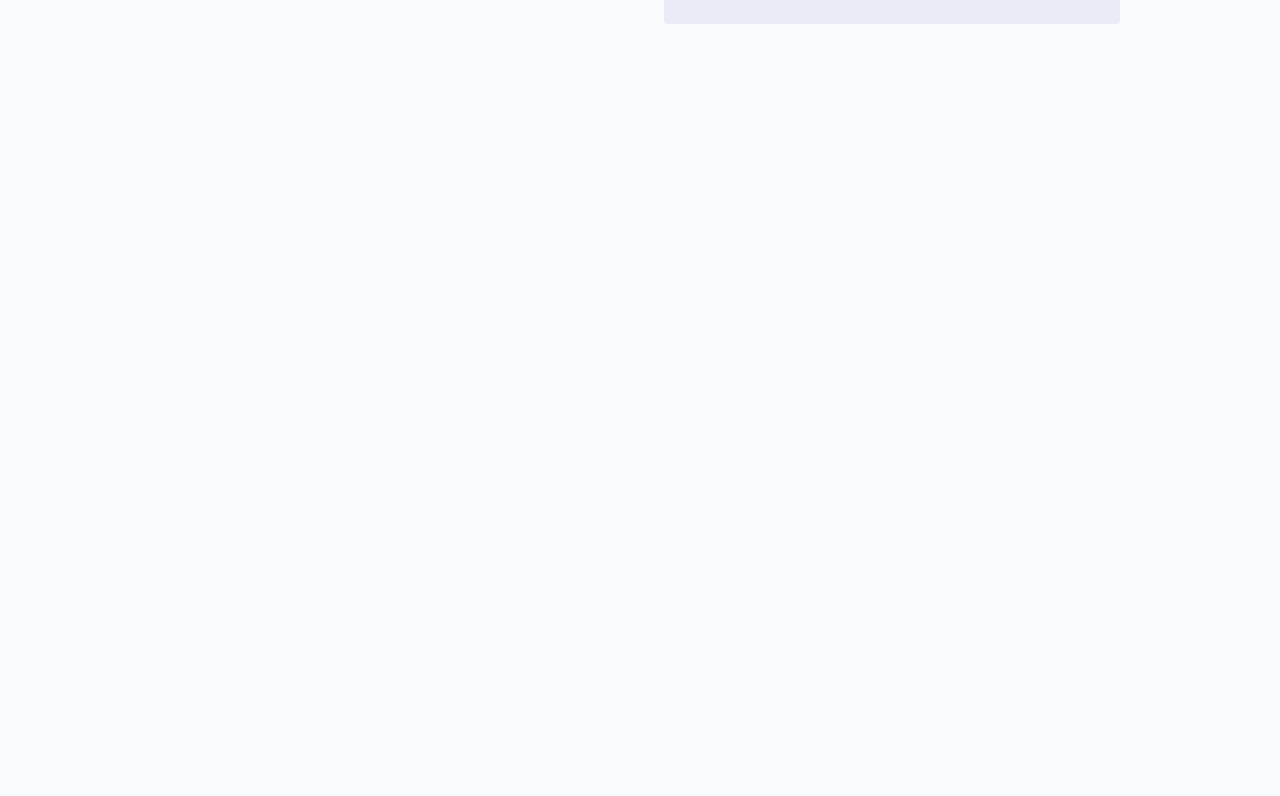
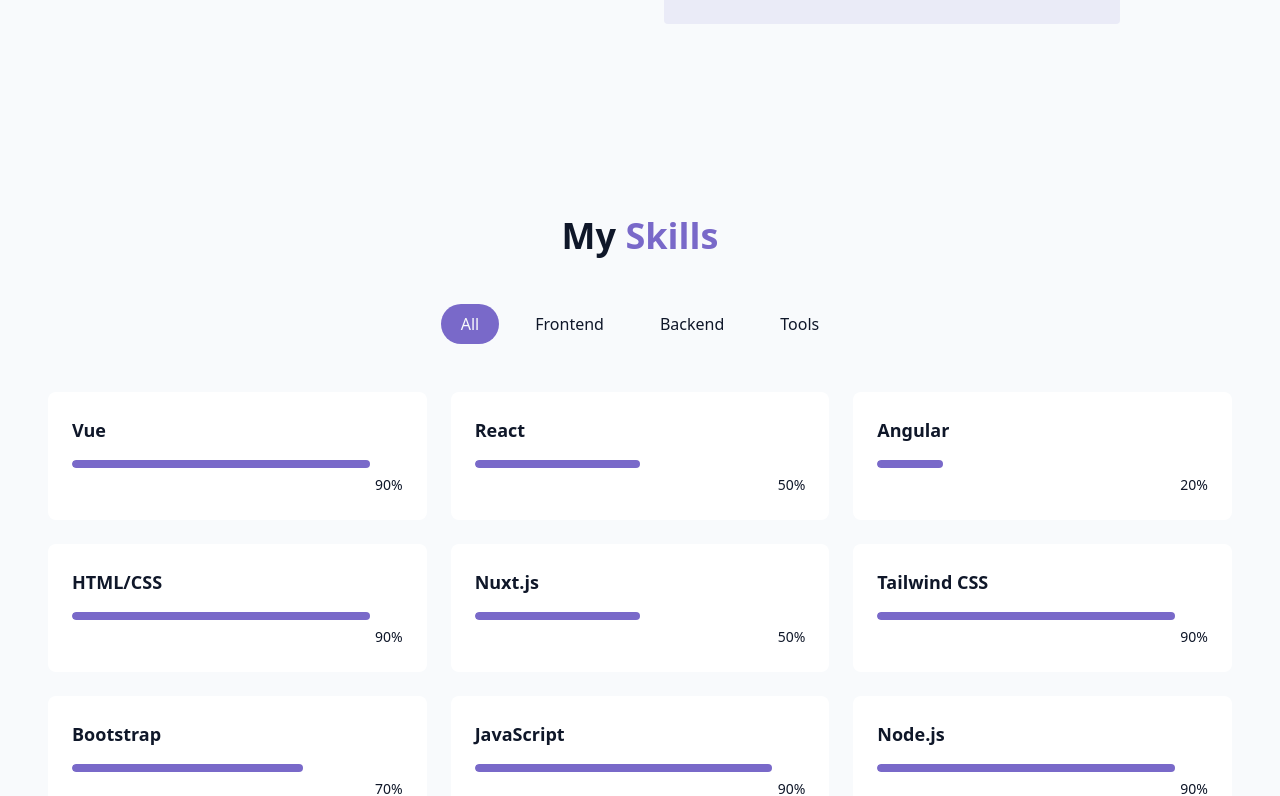
Before and after one commit to CamilaVerssao/portfolio, a React (Vite) app: page / in a window 1280 px wide. Shown: the part 1404-2200 px from the top of the page. Before the commit the page ends 1524 px from the top, so only its background shows below. Built offline with nearby package versions, Linux system fonts and the light colour scheme.

Commit message:
feat: criada seção de skills

```diff
--- a/src/components/AboutSection.jsx
+++ b/src/components/AboutSection.jsx
@@ -2,7 +2,7 @@ import { Briefcase, Code, User } from "lucide-react"
 
 const AboutSection = () => {
   return (
-    <section id="#about" className="py-24 px-4 relative">
+    <section id="about" className="py-24 px-4 relative">
       <div className="container mx-auto max-w-5xl">
         <h2 className="text-3xl md:text-4xl font-bold mb-12 text-center">
           About
--- a/src/components/HeroSection.jsx
+++ b/src/components/HeroSection.jsx
@@ -16,7 +16,7 @@ function HeroSection() {
 
                 <p className="text-lg md:text-xl text-muted-foreground max-2-2xl mx-auto opacity-0 animate-fade-in-delay-3">
                     I craft stellar web experiences powered by modern technologies.
-                    Navigating between <span class="text-primary">back-end constellations</span> and
+                    Navigating between <span className="text-primary">back-end constellations</span> and
                     <span className="text-primary ml-1">front-end galaxies</span>, building interfaces that shine through beauty
                     and functionality.
                 </p>
--- /dev/null
+++ b/src/components/SkillsSection.jsx
@@ -0,0 +1,82 @@
+import { useState } from "react"
+
+const skills = [
+    { name: 'Vue', level: 90, category: 'frontend'},
+    { name: 'React', level: 50, category: 'frontend'},
+    { name: 'Angular', level: 20, category: 'frontend'},
+    { name: 'HTML/CSS', level: 90, category: 'frontend'},
+    { name: 'Nuxt.js', level: 50, category: 'frontend'},
+    { name: 'Tailwind CSS', level: 90, category: 'frontend'},
+    { name: 'Bootstrap', level: 70, category: 'frontend'},
+    { name: 'JavaScript', level: 90, category: 'frontend'},
+
+    { name: 'Node.js', level: 90, category: 'backend'},
+    { name: 'Laravel', level: 30, category: 'backend'},
+    { name: 'Spring Boot', level: 20, category: 'backend'},
+    { name: 'Knex', level: 80, category: 'backend'},
+    { name: 'Prisma', level: 60, category: 'backend'},
+    { name: 'Express', level: 70, category: 'backend'},
+    { name: 'MySQL', level: 90, category: 'backend'},
+    { name: 'PostgresSQL', level: 40, category: 'backend'},
+
+    { name: 'Git', level: 80, category: 'tools'},
+    { name: 'Docker', level: 20, category: 'tools'},
+    { name: 'Figma', level: 30, category: 'tools'},
+    { name: 'VSCode', level: 90, category: 'tools'}
+]
+
+const SkillsSection = () => {
+    const categories = ['all', ...new Set(skills.map(skill => skill.category))]
+    const [activeCategory, setActiveCategory] = useState('all')
+    const filteredSkills = skills.filter((skill) => activeCategory === 'all' || skill.category === activeCategory)
+
+    return (
+        <section
+            id="skills"
+            className="py-24 px-4 relative bg-secondary/30"
+        >
+            <div className="container mx-auto max-2-5xl">
+                <h2 className="text-3xl md:text-4xl font-bold mb-12 text-center">My
+                    <span className="text-primary"> Skills</span>
+                </h2>
+
+                <div className="flex flex-wrap justify-center gap-4 mb-12">
+                    {categories.map((category, index) => (
+                        <button
+                            key={index}
+                            onClick={() => setActiveCategory(category)}
+                            className={`
+                                px-5 py-2 rounded-full transition-color duration-300 capitalize
+                                ${activeCategory === category ? 'bg-primary text-primary-foreground' : 'bg-secondary/70 text-foreground hover:bg-secondary'}
+                            `}
+                        >
+                            {category}
+                        </button>
+                    ))}
+                </div>
+
+                <div className="grid grid-cols-1 sm:grid-cols-2 lg:grid-cols-3 gap-6">
+                    {filteredSkills.map((skill, index) => (
+                        <div className="bg-card p-6 rounded-lg shadow-xs card-hover" key={index}>
+                            <div className="text-left mb-4">
+                                <h3 className="font-semibold text-lg"> {skill.name}</h3>
+                            </div>
+                            <div className="w-full bg-secondary/50 h-2 rounded-full overflow-hidden">
+                                <div
+                                    className="bg-primary h-2 rounded-full origin-left animate-[grow_1.5s_ease-out]"
+                                    style={{width: skill.level + "%"}}
+                                />
+                            </div>
+
+                            <div className="text-right mt-1">
+                                <span className="text-sm text-muted-foreground">{skill.level + '%'}</span>
+                            </div>
+                        </div>
+                    ))}
+                </div>
+            </div>
+        </section>
+    )
+}
+
+export default SkillsSection
--- a/src/pages/Home.jsx
+++ b/src/pages/Home.jsx
@@ -3,6 +3,7 @@ import StarBackground from "@/components/StarBackground"
 import Navbar from "@/components/Navbar"
 import HeroSection from "@/components/HeroSection"
 import AboutSection from "@/components/AboutSection"
+import SkillsSection from "@/components/SkillsSection"
 
 const Home = () => {
   return (
@@ -13,6 +14,7 @@ const Home = () => {
         <main>
           <HeroSection />
           <AboutSection />
+          <SkillsSection />
         </main>
         {/* Footer */}
     </div>
```
